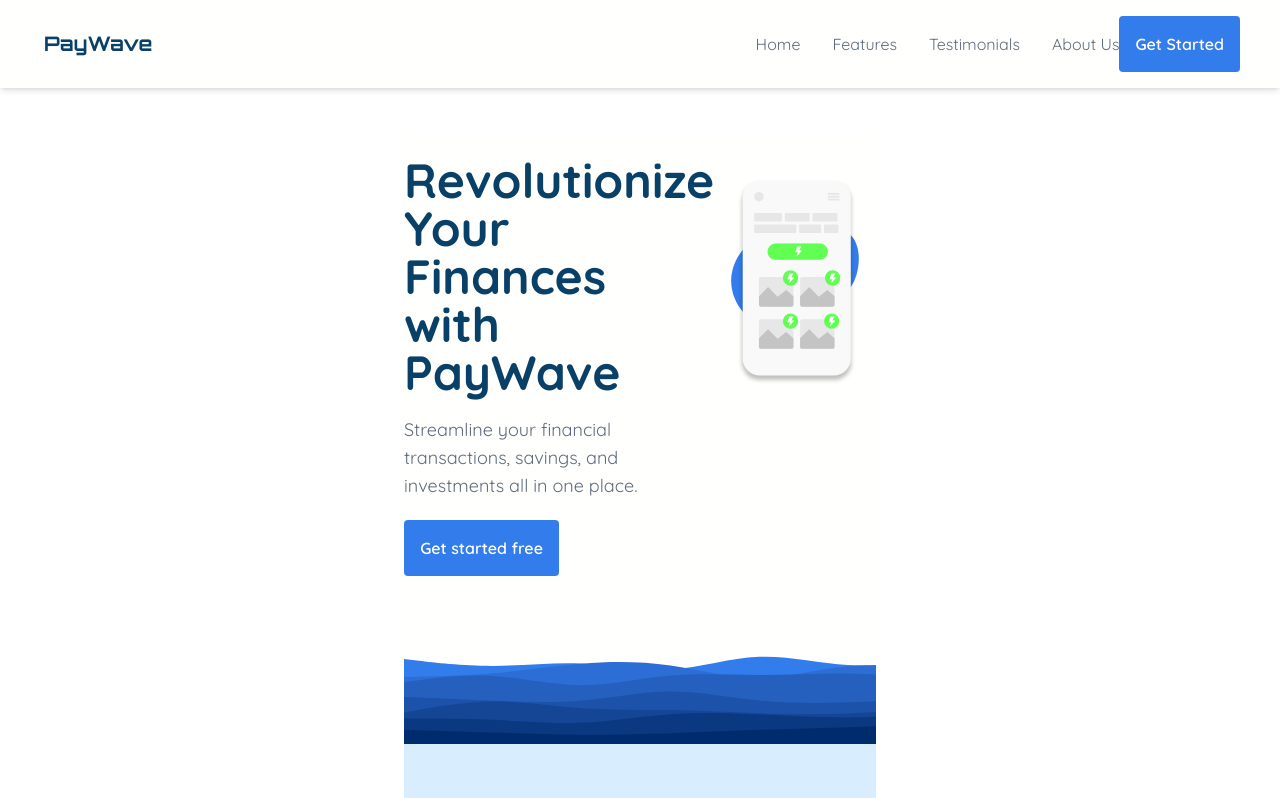
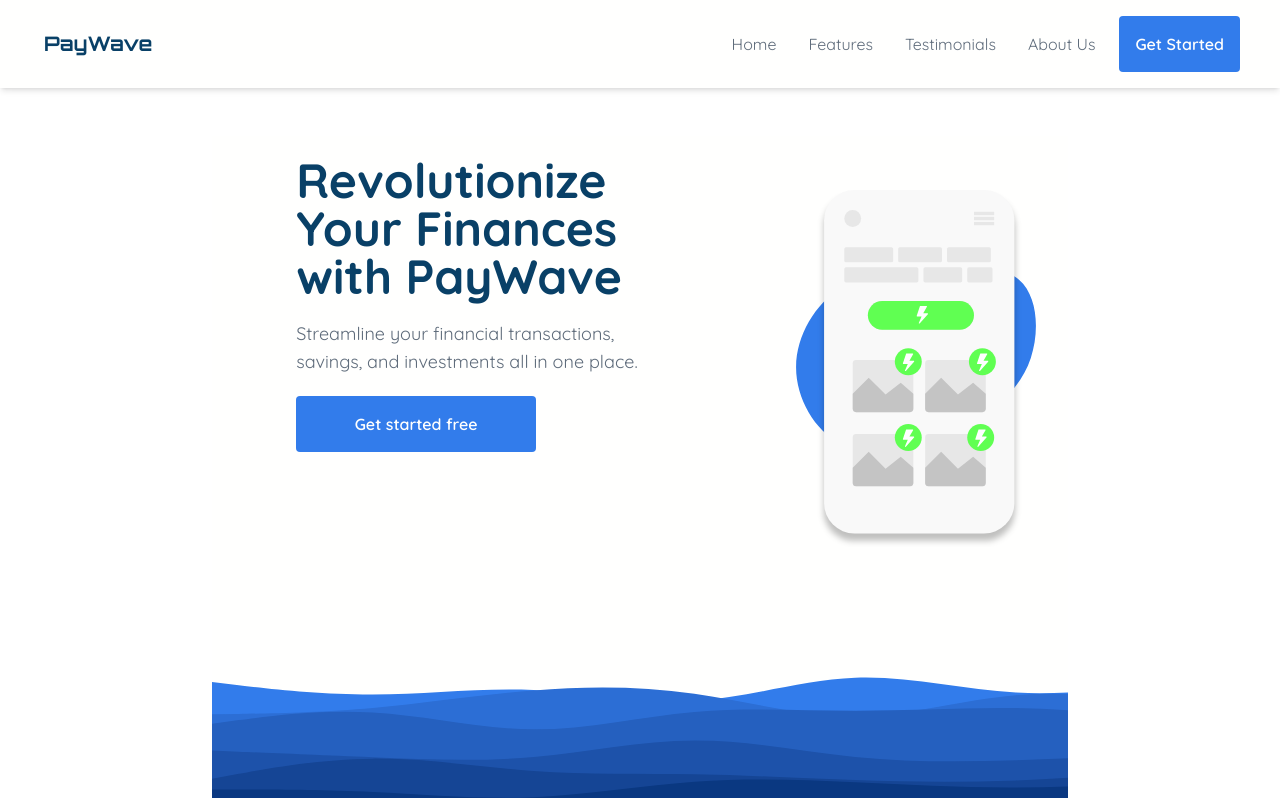
Before and after one commit to BeeAwwad/PayWave-landing-page, a React (Vite) app: page / in a window 1280 px wide. Shown: the top 798 px of the page. Built offline with nearby package versions, Linux system fonts and the light colour scheme.

Commit message:
mobile: make CTA responsive on both mobile and desktop ;)

```diff
--- a/src/landingPageComponents/Header.jsx
+++ b/src/landingPageComponents/Header.jsx
@@ -44,7 +44,7 @@ const Header = () => {
               </a>
             </li>
           ))}
-          <Button className={""}>Get Started</Button>
+          <Button className={"md:ml-6"}>Get Started</Button>
         </ul>
       </div>
     </div>
--- a/src/landingPageComponents/Main.jsx
+++ b/src/landingPageComponents/Main.jsx
@@ -3,7 +3,7 @@ import Button from "./reusables/Button"
 
 const Main = () => {
   return (
-    <main className="font-quicksand mx-auto max-w-lg pt-12 px-5">
+    <main className="font-quicksand mx-auto max-w-lg md:max-w-4xl pt-12 px-5">
       <section id="home" className="bg-[#fffffe] flex flex-col md:flex-row">
         <div className="w-full">
           <div className="mx-auto mt-5 flex flex-col max-w-sm">
@@ -14,7 +14,10 @@ const Main = () => {
               Streamline your financial transactions, savings, and investments
               all in one place.
             </p>
-            <Button onClick={() => {}} className={"mb-5 pt-4 w-full lg:w-1/2"}>
+            <Button
+              onClick={() => {}}
+              className={"mb-5 pt-4 w-full md:max-w-60"}
+            >
               Get started free
             </Button>
           </div>
```
